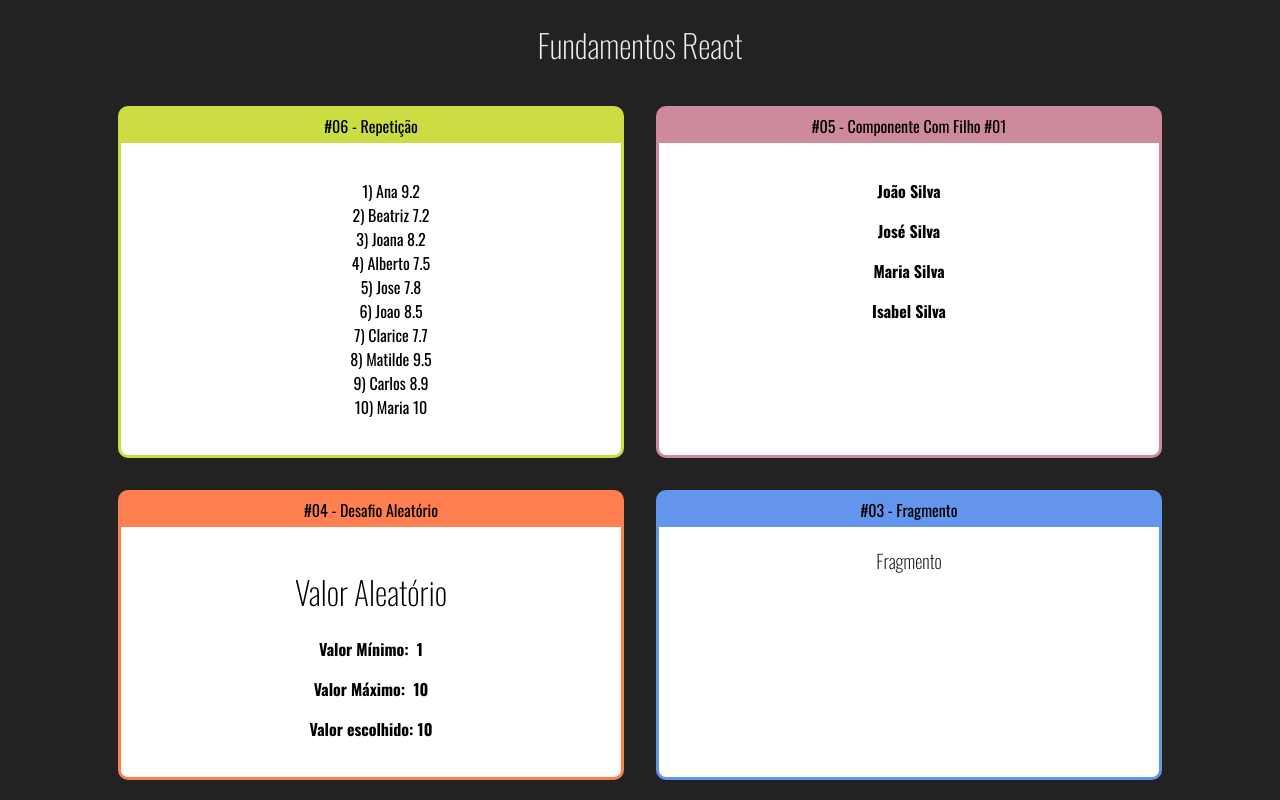
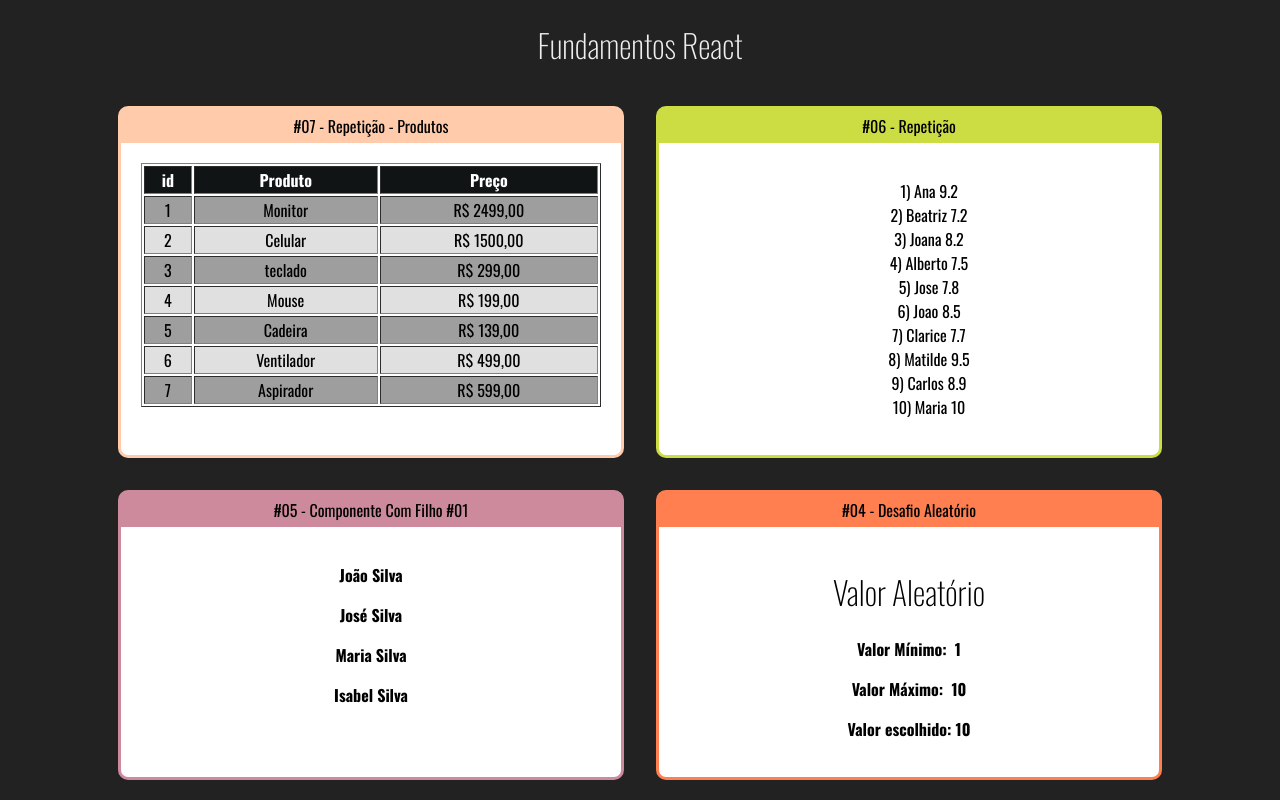
Before and after one commit to plinioaraujo/curso-react-redux, a React (Create React App) app: page / in a window 1280 px wide. Shown: the top 800 px of the page. Built offline with nearby package versions, Linux system fonts and the light colour scheme.

Commit message:
Curso React + redux - Repetição - Tabela de Produtos

```diff
--- a/src/App.jsx
+++ b/src/App.jsx
@@ -10,7 +10,7 @@ import "./App.css";
 import Familia from "./components/basicos/Familia";
 import FamiliaMembro from "./components/basicos/FamiliaMembro";
 import ListaAlunos from "./components/repeticao/ListaAlunos";
-
+import TabelaProdutos from "./components/repeticao/TabelaProdutos";
 
 const App = () => {
   return (
@@ -19,6 +19,9 @@ const App = () => {
         <h1>Fundamentos React</h1>
 
         <div className="Cards">
+          <Card titulo="#07 - Repetição - Produtos" color="#ffcbaa">
+           <TabelaProdutos />
+          </Card>
           <Card titulo="#06 - Repetição" color="#ccdd43">
             <ListaAlunos/>
           </Card>
--- /dev/null
+++ b/src/components/repeticao/TabelaProdutos.css
@@ -0,0 +1,19 @@
+.tabelaProdutos{
+    display: flex;
+    justify-content: center;
+    align-items: center;
+}
+
+.tabelaProdutos table{
+    width: 100%;
+}
+.tabelaProdutos th{
+    background-color: rgb(17, 20, 20);
+    color:white
+}
+.tabelaProdutos .Par{
+    background-color: rgb(158, 158, 158);
+}
+.tabelaProdutos .Impar{
+    background-color: rgb(224, 224, 224);
+}
--- /dev/null
+++ b/src/components/repeticao/TabelaProdutos.jsx
@@ -0,0 +1,37 @@
+import React from "react";
+
+import produtos from "../../data/produtos";
+import './TabelaProdutos.css';
+
+const TabelaProdutos = () => {
+  const tabProdutos = produtos.map((prod, i) => {
+    return (
+      <>
+        <tr key={prod.id} className={i % 2 == 0 ? 'Par' : 'Impar' }>
+          <td>{prod.id}</td>
+          <td>{prod.produto}</td>
+          <td>R$ {prod.preco.toFixed(2).replace('.',',')}</td>
+        </tr>
+      </>
+    );
+  });
+
+  return (
+    <>
+      <div className="tabelaProdutos">
+        <table border="1">
+          <thead>
+            <tr>
+              <th>id</th>
+              <th>Produto</th>
+              <th>Preço</th>
+            </tr>
+          </thead>
+          <tbody>{tabProdutos}</tbody>
+        </table>
+      </div>
+    </>
+  );
+};
+
+export default TabelaProdutos;
--- /dev/null
+++ b/src/data/produtos.js
@@ -0,0 +1,11 @@
+const produtos = [
+    {id:1,produto:'Monitor',preco:2499.00},
+    {id:2,produto:'Celular',preco:1500.00},
+    {id:3,produto:'teclado',preco:299.00},
+    {id:4,produto:'Mouse',preco:199.00},
+    {id:5,produto:'Cadeira',preco:139.00},
+    {id:6,produto:'Ventilador',preco:499.00},
+    {id:7,produto:'Aspirador',preco:599.00},
+]
+
+export default produtos
```
